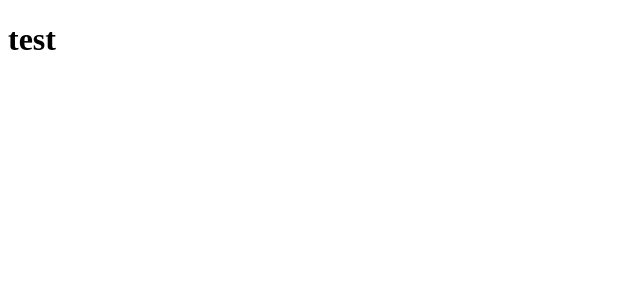
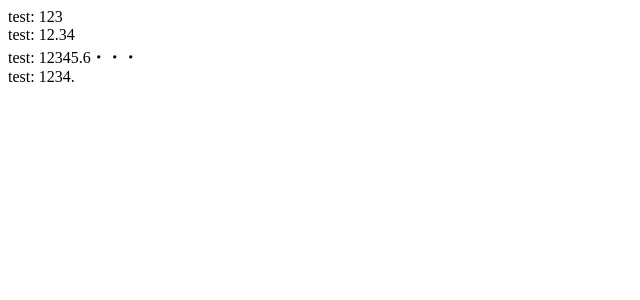
Before and after one commit to mahns1201/ecolabs, a Vue app in the folder front-end/v1/: page /test in a window 1280 px wide. Shown: the top 300 px of the page, without its empty margins (0-640 px from the left). Built offline with nearby package versions, Linux system fonts and the light colour scheme.

Commit message:
[refactor] layouts

```diff
--- a/front-end/v1/src/views/Test.vue
+++ b/front-end/v1/src/views/Test.vue
@@ -1,9 +1,50 @@
 <template>
-  <h1>test</h1>
+  <div>test: {{ this.parsing(data1) }}</div>
+  <div>test: {{ this.parsing(data2) }}</div>
+  <div>test: {{ this.parsing(data3) }}</div>
+  <div>test: {{ this.parsing(data4) }}</div>
 </template>
+<script>
+export default {
+  data() {
+    return {
+      data1: "123",
+      data2: "12.34",
+      data3: "12345.6789",
+      data4: "1234.",
 
-<script>
-export default {};
+      parsed_data: "",
+    };
+  },
+
+  created() {
+    console.log(this.parsing("123"));
+    console.log(this.parsing("12.34"));
+    console.log(this.parsing("12345.6789"));
+    console.log(this.parsing("1234."));
+    console.log(this.parsing("0.012311"));
+    console.log(this.parsing("0.000000311"));
+    console.log(this.parsing("0.311"));
+  },
+
+  methods: {
+    parsing: function(data) {
+      const type = data.substring(7);
+      let result;
+
+      if (type === "") {
+        if (data[6] === ".") {
+          result = data.substring(0, 6);
+        } else {
+          result = data.substring(0, 7);
+        }
+      } else {
+        result = data.substring(0, 7) + "・・・";
+      }
+
+      return result;
+    },
+  },
+};
 </script>
-
 <style></style>
```
Also changed, not shown: front-end/v1/src/layouts/BottomBar.vue (renamed from front-end/v1/src/components/BottomBar.vue), front-end/v1/src/layouts/TopBar.vue (renamed from front-end/v1/src/components/TopBar.vue).
